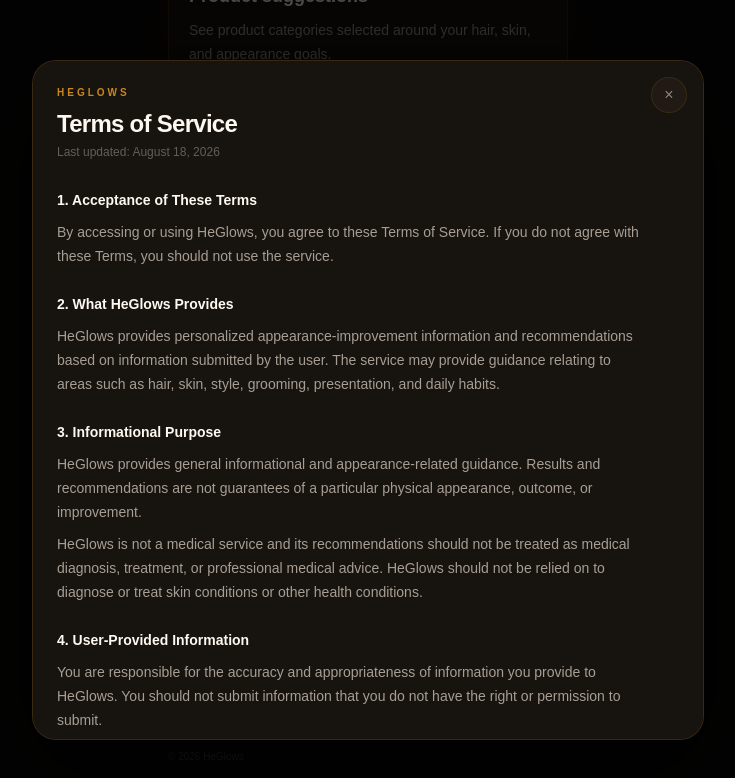
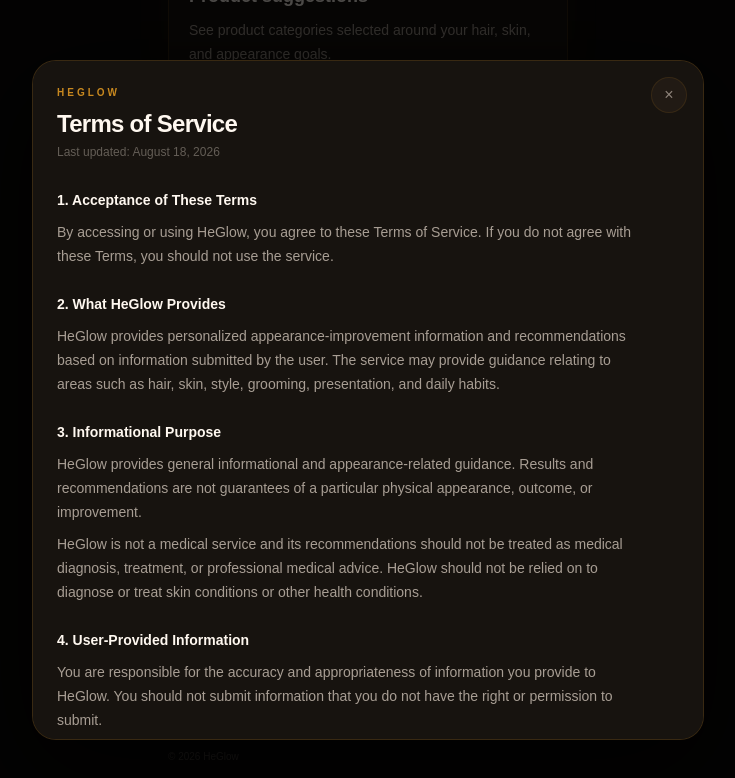
Before and after one commit to HeGlows-eric/heglow, a Next.js app: page / in a window 1280 px wide. Both pictures are taken after a click on the button "Terms of Service". Shown: the part 2796-3574 px from the top of the page, without its empty margins (272-1007 px from the left). Built offline with nearby package versions, Linux system fonts and the light colour scheme.

Commit message:
Rename HeGlows to HeGlow

```diff
--- a/app/components/Footer.tsx
+++ b/app/components/Footer.tsx
@@ -16,7 +16,7 @@
             </div>
 
             <span className="text-sm text-[#d8ccc0]/55">
-              HeGlows
+              HeGlow
             </span>
           </div>
 
@@ -40,7 +40,7 @@
         </div>
 
         <p className="mt-3 text-[10px] text-[#d8ccc0]/35">
-          © 2026 HeGlows
+          © 2026 HeGlow
         </p>
       </footer>
 
--- a/app/components/LegalModal.tsx
+++ b/app/components/LegalModal.tsx
@@ -50,7 +50,7 @@
 
         <div className="pr-10">
           <p className="text-[10px] font-semibold uppercase tracking-[0.3em] text-[#f5a623]/80">
-            HeGlows
+            HeGlow
           </p>
 
           <h2
@@ -72,7 +72,7 @@
                 </h3>
 
                 <p>
-                  HeGlows is an appearance-improvement service that provides
+                  HeGlow is an appearance-improvement service that provides
                   personalized recommendations based on information you choose
                   to provide, including questionnaire responses and an uploaded
                   selfie.
@@ -85,7 +85,7 @@
                 </h3>
 
                 <p>
-                  HeGlows may process information that you voluntarily provide
+                  HeGlow may process information that you voluntarily provide
                   when using the service. This may include your uploaded selfie,
                   questionnaire responses, appearance-related preferences,
                   goals, and other information required to generate your
@@ -93,7 +93,7 @@
                 </p>
 
                 <p className="mt-2">
-                  HeGlows does not currently require you to create an account or
+                  HeGlow does not currently require you to create an account or
                   provide an email address to use the core experience.
                 </p>
               </section>
@@ -105,11 +105,11 @@
 
                 <p>
                   When you upload a selfie, the image is stored using Supabase
-                  Storage as part of the HeGlows analysis experience.
+                  Storage as part of the HeGlow analysis experience.
                 </p>
 
                 <p className="mt-2">
-                  The current HeGlows MVP does not send uploaded selfies to an
+                  The current HeGlow MVP does not send uploaded selfies to an
                   AI model or AI provider for analysis. The current personalized
                   report is generated using information provided through the
                   questionnaire.
@@ -133,7 +133,7 @@
                 </h3>
 
                 <p>
-                  Information you provide may be used to operate HeGlows,
+                  Information you provide may be used to operate HeGlow,
                   generate personalized results, maintain and improve the
                   service, troubleshoot technical problems, and protect the
                   security and integrity of the service.
@@ -146,7 +146,7 @@
                 </h3>
 
                 <p>
-                  HeGlows uses Vercel Analytics to understand how visitors
+                  HeGlow uses Vercel Analytics to understand how visitors
                   interact with the service, measure usage, identify performance
                   issues, and improve the product.
                 </p>
@@ -165,14 +165,14 @@
                 </h3>
 
                 <p>
-                  HeGlows relies on third-party infrastructure providers,
+                  HeGlow relies on third-party infrastructure providers,
                   including Supabase for storage and Vercel for hosting and
                   analytics. These providers may process information as
                   necessary to provide their services.
                 </p>
 
                 <p className="mt-2">
-                  HeGlows does not currently send uploaded selfies to an AI
+                  HeGlow does not currently send uploaded selfies to an AI
                   provider.
                 </p>
               </section>
@@ -184,7 +184,7 @@
 
                 <p>
                   We use reasonable technical and organizational measures
-                  intended to protect information processed through HeGlows.
+                  intended to protect information processed through HeGlow.
                   However, no internet transmission or storage system can be
                   guaranteed to be completely secure.
                 </p>
@@ -214,7 +214,7 @@
 
                 <p>
                   If you have a privacy question or believe information
-                  associated with your use of HeGlows requires correction or
+                  associated with your use of HeGlow requires correction or
                   deletion, contact us at{" "}
                   <span className="text-[#f5b544]">
                     heglows.support@gmail.com
@@ -229,9 +229,9 @@
                 </h3>
 
                 <p>
-                  HeGlows is not intended for children. If you are below the
+                  HeGlow is not intended for children. If you are below the
                   minimum age required to use online services in your
-                  jurisdiction, you should not use HeGlows without any consent
+                  jurisdiction, you should not use HeGlow without any consent
                   required by applicable law.
                 </p>
               </section>
@@ -244,7 +244,7 @@
                 <p>
                   We may update this Privacy Policy from time to time. When
                   material changes are made, we may update the date shown at the
-                  beginning of this policy. Your continued use of HeGlows after
+                  beginning of this policy. Your continued use of HeGlow after
                   an update means that you acknowledge the updated policy.
                 </p>
               </section>
@@ -271,7 +271,7 @@
                 </h3>
 
                 <p>
-                  By accessing or using HeGlows, you agree to these Terms of
+                  By accessing or using HeGlow, you agree to these Terms of
                   Service. If you do not agree with these Terms, you should not
                   use the service.
                 </p>
@@ -279,11 +279,11 @@
 
               <section>
                 <h3 className="mb-2 font-semibold text-[#fff8f0]">
-                  2. What HeGlows Provides
+                  2. What HeGlow Provides
                 </h3>
 
                 <p>
-                  HeGlows provides personalized appearance-improvement
+                  HeGlow provides personalized appearance-improvement
                   information and recommendations based on information
                   submitted by the user. The service may provide guidance
                   relating to areas such as hair, skin, style, grooming,
@@ -297,16 +297,16 @@
                 </h3>
 
                 <p>
-                  HeGlows provides general informational and
+                  HeGlow provides general informational and
                   appearance-related guidance. Results and recommendations are
                   not guarantees of a particular physical appearance, outcome,
                   or improvement.
                 </p>
 
                 <p className="mt-2">
-                  HeGlows is not a medical service and its recommendations
+                  HeGlow is not a medical service and its recommendations
                   should not be treated as medical diagnosis, treatment, or
-                  professional medical advice. HeGlows should not be relied on
+                  professional medical advice. HeGlow should not be relied on
                   to diagnose or treat skin conditions or other health
                   conditions.
                 </p>
@@ -319,13 +319,13 @@
 
                 <p>
                   You are responsible for the accuracy and appropriateness of
-                  information you provide to HeGlows. You should not submit
+                  information you provide to HeGlow. You should not submit
                   information that you do not have the right or permission to
                   submit.
                 </p>
 
                 <p className="mt-2">
-                  HeGlows currently does not require users to create accounts.
+                  HeGlow currently does not require users to create accounts.
                   You are responsible for keeping control of your browser,
                   device, and any information associated with your use of the
                   service.
@@ -346,7 +346,7 @@
 
                 <p className="mt-2">
                   Uploads must comply with the technical and usage restrictions
-                  displayed by HeGlows. You must not upload unlawful, malicious,
+                  displayed by HeGlow. You must not upload unlawful, malicious,
                   or abusive content.
                 </p>
               </section>
@@ -357,7 +357,7 @@
                 </h3>
 
                 <p>
-                  You agree not to misuse HeGlows, interfere with its operation,
+                  You agree not to misuse HeGlow, interfere with its operation,
                   attempt to gain unauthorized access, upload malicious content,
                   abuse the service, circumvent reasonable usage or security
                   controls, or use the service for unlawful purposes.
@@ -370,7 +370,7 @@
                 </h3>
 
                 <p>
-                  We may modify, suspend, or discontinue features of HeGlows at
+                  We may modify, suspend, or discontinue features of HeGlow at
                   any time. We do not guarantee that the service will always be
                   available, uninterrupted, secure, accurate, or error-free.
                 </p>
@@ -382,10 +382,10 @@
                 </h3>
 
                 <p>
-                  HeGlows uses third-party services and infrastructure,
+                  HeGlow uses third-party services and infrastructure,
                   including Supabase and Vercel for storage, hosting, and
                   analytics. The availability and operation of those services
-                  may affect HeGlows. Your use of third-party services may also
+                  may affect HeGlow. Your use of third-party services may also
                   be subject to their own terms and policies.
                 </p>
               </section>
@@ -396,14 +396,14 @@
                 </h3>
 
                 <p>
-                  The HeGlows name, branding, software, interface, original
-                  content, and other materials provided by HeGlows are owned by
-                  or licensed to HeGlows unless otherwise stated.
+                  The HeGlow name, branding, software, interface, original
+                  content, and other materials provided by HeGlow are owned by
+                  or licensed to HeGlow unless otherwise stated.
                 </p>
 
                 <p className="mt-2">
                   You retain your rights in content that you submit to
-                  HeGlows, subject to the rights needed for HeGlows to operate
+                  HeGlow, subject to the rights needed for HeGlow to operate
                   the service as described in the Privacy Policy.
                 </p>
               </section>
@@ -415,7 +415,7 @@
 
                 <p>
                   You are responsible for how you use information and
-                  recommendations provided by HeGlows. Consider your own
+                  recommendations provided by HeGlow. Consider your own
                   circumstances and seek qualified professional advice when
                   appropriate before making decisions involving health,
                   skincare, fitness, or other areas where professional guidance
@@ -429,7 +429,7 @@
                 </h3>
 
                 <p>
-                  To the maximum extent permitted by applicable law, HeGlows
+                  To the maximum extent permitted by applicable law, HeGlow
                   will not be responsible for indirect, incidental,
                   consequential, special, or similar losses arising from your
                   use of, or inability to use, the service.
@@ -448,7 +448,7 @@
                 </h3>
 
                 <p>
-                  We may restrict or terminate access to HeGlows where
+                  We may restrict or terminate access to HeGlow where
                   reasonably necessary, including where a user violates these
                   Terms, abuses the service, attempts to compromise security,
                   or creates legal or operational risks.
@@ -465,7 +465,7 @@
                   applicable in India, subject to any mandatory consumer or
                   other rights that cannot be waived under applicable law.
                   Subject to those mandatory rights, disputes arising from or
-                  relating to these Terms or the use of HeGlows will be subject
+                  relating to these Terms or the use of HeGlow will be subject
                   to the jurisdiction of the courts applicable in India.
                 </p>
               </section>
@@ -478,7 +478,7 @@
                 <p>
                   We may update these Terms from time to time. Updated Terms
                   will be reflected by changing the date shown in this
-                  document. Continued use of HeGlows after changes means you
+                  document. Continued use of HeGlow after changes means you
                   accept the updated Terms.
                 </p>
               </section>
--- a/app/layout.tsx
+++ b/app/layout.tsx
@@ -15,7 +15,7 @@
 });
 
 export const metadata: Metadata = {
-  title: "HeGlows",
+  title: "HeGlow",
   description:
     "Get a personalized glow-up plan built around your appearance, goals, and daily routine.",
 };
--- a/app/page.tsx
+++ b/app/page.tsx
@@ -18,7 +18,7 @@
             </div>
 
             <p className="text-[10px] font-semibold uppercase tracking-[0.35em] text-[#f6efe8]/55">
-              HeGlows
+              HeGlow
             </p>
           </div>
 
@@ -45,7 +45,7 @@
             </h1>
 
             <p className="mt-4 max-w-sm text-sm leading-6 text-[#d8ccc0]/76">
-              HeGlows is a personalized appearance improvement system for men.
+              HeGlow is a personalized appearance improvement system for men.
               Get a clear plan for your hair, skin, style, and daily habits
               based on you.
             </p>
@@ -53,7 +53,7 @@
             <div className="mt-7 flex flex-col gap-3">
               <Link
                 href="/upload"
-                className="heglows-amber-button inline-flex h-12 items-center justify-center rounded-2xl px-5 text-sm font-semibold active:scale-[0.99]"
+                className="heglow-amber-button inline-flex h-12 items-center justify-center rounded-2xl px-5 text-sm font-semibold active:scale-[0.99]"
               >
                 Start your glow-up →
               </Link>
@@ -104,7 +104,7 @@
 
             <div className="rounded-3xl border border-[#f5a623]/14 bg-[#17130f] p-5 shadow-[0_0_40px_rgba(245,166,35,0.05)]">
               <p className="text-[11px] font-semibold uppercase tracking-[0.28em] text-[#d8ccc0]/55">
-                With HeGlows
+                With HeGlow
               </p>
 
               <div className="mt-4 space-y-3">
@@ -189,7 +189,7 @@
                   {/* Score */}
                   <div className="mx-3 mt-3 rounded-2xl border border-[#f5a623]/15 bg-[#191613] p-4">
                     <p className="text-center text-[7px] font-semibold uppercase tracking-[0.25em] text-[#f5a623]/70">
-                      HeGlows Score
+                      HeGlow Score
                     </p>
 
                     <div className="mt-1 flex items-end justify-center gap-1">
@@ -386,12 +386,12 @@
 
             <p className="mx-auto mt-3 max-w-sm text-sm leading-6 text-[#d8ccc0]/76">
               Upload a selfie, answer a few questions, and get your
-              personalized HeGlows roadmap.
+              personalized HeGlow roadmap.
             </p>
 
             <Link
               href="/upload"
-              className="heglows-amber-button mt-6 inline-flex h-12 items-center justify-center rounded-2xl px-6 text-sm font-semibold active:scale-[0.99]"
+              className="heglow-amber-button mt-6 inline-flex h-12 items-center justify-center rounded-2xl px-6 text-sm font-semibold active:scale-[0.99]"
             >
               Start my glow-up →
             </Link>
--- a/app/questionnaire/page.tsx
+++ b/app/questionnaire/page.tsx
@@ -178,7 +178,7 @@
           </h1>
 
           <p className="mt-3 text-sm leading-6 text-[#d8ccc0]/70">
-            A few quick answers help HeGlows build a roadmap around your
+            A few quick answers help HeGlow build a roadmap around your
             appearance, lifestyle, and goals.
           </p>
         </div>
--- a/app/results/page.tsx
+++ b/app/results/page.tsx
@@ -55,7 +55,7 @@
 
           <div className="relative w-full rounded-[2rem] border border-[#f5a623]/15 bg-[#17130f] p-6 text-center">
             <p className="text-xs font-semibold uppercase tracking-[0.3em] text-[#f5a623]/70">
-              HeGlows
+              HeGlow
             </p>
 
             <h1 className="mt-3 text-2xl font-semibold text-[#fff8f0]">
@@ -167,7 +167,7 @@
             </div>
 
             <span className="text-[10px] font-semibold uppercase tracking-[0.3em] text-[#f6efe8]/45">
-              HeGlows
+              HeGlow
             </span>
           </div>
         </header>
@@ -200,7 +200,7 @@
               <span className="h-1.5 w-1.5 rounded-full bg-[#f5a623]" />
 
               <p className="text-[11px] font-semibold uppercase tracking-[0.3em] text-[#f5a623]/70">
-                HeGlows Score
+                HeGlow Score
               </p>
 
               <span className="h-1.5 w-1.5 rounded-full bg-[#f5a623]" />
--- a/app/upload/page.tsx
+++ b/app/upload/page.tsx
@@ -113,7 +113,7 @@
           <p className="mt-3 text-sm leading-6 text-[#d8ccc0]/70">
             Start with a clear photo. Then answer a few questions about your
             hair, skin, style, and goals so we can build your personalized
-            HeGlows roadmap.
+            HeGlow roadmap.
           </p>
         </div>
 
@@ -175,7 +175,7 @@
           </p>
 
           <p className="mt-2 text-xs leading-5 text-[#d8ccc0]/55">
-            Your selfie is used for your HeGlows experience, stored securely
+            Your selfie is used for your HeGlow experience, stored securely
             in our storage system, and is not publicly displayed or sold.
             Uploaded selfies are intended to be deleted within 72 hours.
           </p>
--- a/lib/flow.ts
+++ b/lib/flow.ts
@@ -4,7 +4,7 @@
   answers?: Record<string, string>;
 };
 
-const KEY = "heglows_flow";
+const KEY = "heglow_flow";
 
 export function readFlow(): FlowData {
   if (typeof window === "undefined") return {};
--- a/package.json
+++ b/package.json
@@ -1,5 +1,5 @@
 {
-  "name": "heglows",
+  "name": "heglow",
   "version": "0.1.0",
   "private": true,
   "scripts": {
```
Also changed, not shown: app/globals.css (+4 -4 lines).
